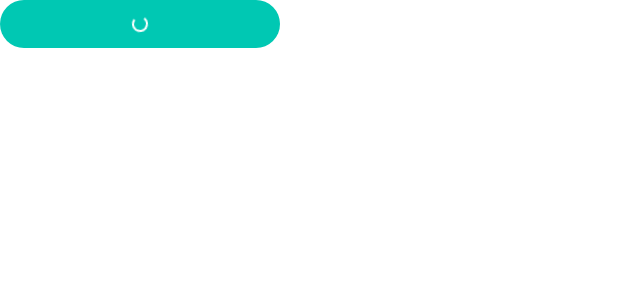
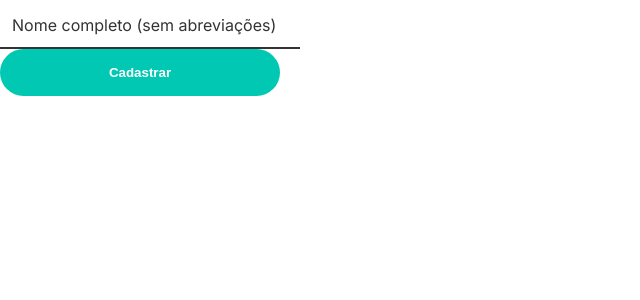
Before and after one commit to lima-tiago/test-tinnova, a Next.js app: page / in a window 1280 px wide. Shown: the top 300 px of the page, without its empty margins (0-640 px from the left). Built offline with nearby package versions, Linux system fonts and the light colour scheme.

Commit message:
feat: input element

```diff
--- a/src/app/page.tsx
+++ b/src/app/page.tsx
@@ -1,9 +1,45 @@
-import { Button } from "@/components";
+"use client";
+import { ChangeEvent, FormEvent, useState } from "react";
+import { Button, Input } from "@/components";
 
 export default function Home() {
+  const [hasSended, setHasSended] = useState(false);
+  const [isLoading, setIsLoading] = useState(false);
+  const [values, setValues] = useState({
+    name: "",
+  });
+
+  const handleSubmit = (e: FormEvent<HTMLFormElement>) => {
+    e.preventDefault();
+    setIsLoading(true);
+    setHasSended(true);
+    console.log("Enviando!");
+    setTimeout(() => {
+      console.log("Enviado!");
+      setIsLoading(false);
+    }, 2000);
+  };
+
+  const handleChangeValue = (e: ChangeEvent<HTMLInputElement>) => {
+    const { value, name } = e.target;
+    setValues({ ...values, [name]: value });
+  };
+
   return (
     <main>
-      <Button isLoading>Cadastrar</Button>
+      <form onSubmit={handleSubmit}>
+        <Input
+          label="Nome completo (sem abreviações)"
+          id="name"
+          required={hasSended}
+          value={values.name}
+          name="name"
+          onChange={handleChangeValue}
+        />
+        <Button type="submit" isLoading={isLoading}>
+          Cadastrar
+        </Button>
+      </form>
     </main>
   );
 }
--- a/src/app/styles.ts
+++ b/src/app/styles.ts
@@ -19,6 +19,7 @@ const GlobalStyle = createGlobalStyle`
     -webkit-font-smoothing: antialiased;
     -moz-osx-font-smoothing: grayscale;
     overflow-scrolling: touch;
+    background: #ffffff;
   }
 `;
 
--- a/src/components/Button/index.tsx
+++ b/src/components/Button/index.tsx
@@ -9,7 +9,7 @@ export type ButtonProps = {
 export const Button = ({ isLoading, children, ...props }: ButtonProps) => {
   if (isLoading) {
     return (
-      <S.Wrapper {...props}>
+      <S.Wrapper disabled {...props}>
         <S.Loading />
       </S.Wrapper>
     );
--- a/src/components/Button/styles.ts
+++ b/src/components/Button/styles.ts
@@ -13,7 +13,7 @@ export const Wrapper = styled.button`
   display: flex;
   align-items: center;
   justify-content: center;
-  transition: opacity 0.3s color 0.3s background-color 0.3s;
+  transition: opacity 0.3s, color 0.3s, background-color 0.3s;
 
   &:hover {
     opacity: 0.7;
--- /dev/null
+++ b/src/components/Input/index.tsx
@@ -0,0 +1,17 @@
+"use client";
+import { InputHTMLAttributes } from "react";
+import * as S from "./styles";
+
+type InputProps = {
+  id: string;
+  label: string;
+} & InputHTMLAttributes<HTMLInputElement>;
+
+export const Input = ({ id, label, ...props }: InputProps) => {
+  return (
+    <S.Wrapper>
+      <input id={id} placeholder=" " {...props} />
+      <label htmlFor={id}>{label}</label>
+    </S.Wrapper>
+  );
+};
--- /dev/null
+++ b/src/components/Input/styles.ts
@@ -0,0 +1,48 @@
+import { styled } from "styled-components";
+
+export const Wrapper = styled.div`
+  position: relative;
+  min-width: 300px;
+  width: max-content;
+  label {
+    // Mudei a cor da fonte pois a cor recomendada (#efeeed) estava quase invisível
+    color: #333333;
+    position: absolute;
+    display: flex;
+    top: 0;
+    bottom: 0;
+    left: 12px;
+    margin: auto 0;
+    pointer-events: none;
+    height: max-content;
+    font-size: 16px;
+    transition: font-size 0.3s, transform 0.3s;
+  }
+
+  input {
+    padding: 16px 12px;
+    border: none;
+    background: none;
+    // Mudei a cor da borda pois a cor recomendada (#efeeed) estava quase invisível
+    border-bottom: 2px solid #333333;
+    color: #333333;
+    border-radius: 0;
+    box-shadow: none;
+    outline: none;
+    width: 100%;
+    transition: border 0.3s;
+
+    &:invalid {
+      color: #eb4a46;
+      border-color: #eb4a46;
+    }
+
+    &:focus,
+    &:not(:placeholder-shown) {
+      & ~ label {
+        transform: translateY(-20px);
+        font-size: 12px;
+      }
+    }
+  }
+`;
--- a/src/components/index.tsx
+++ b/src/components/index.tsx
@@ -1 +1,2 @@
 export * from "./Button";
+export * from "./Input";
```
